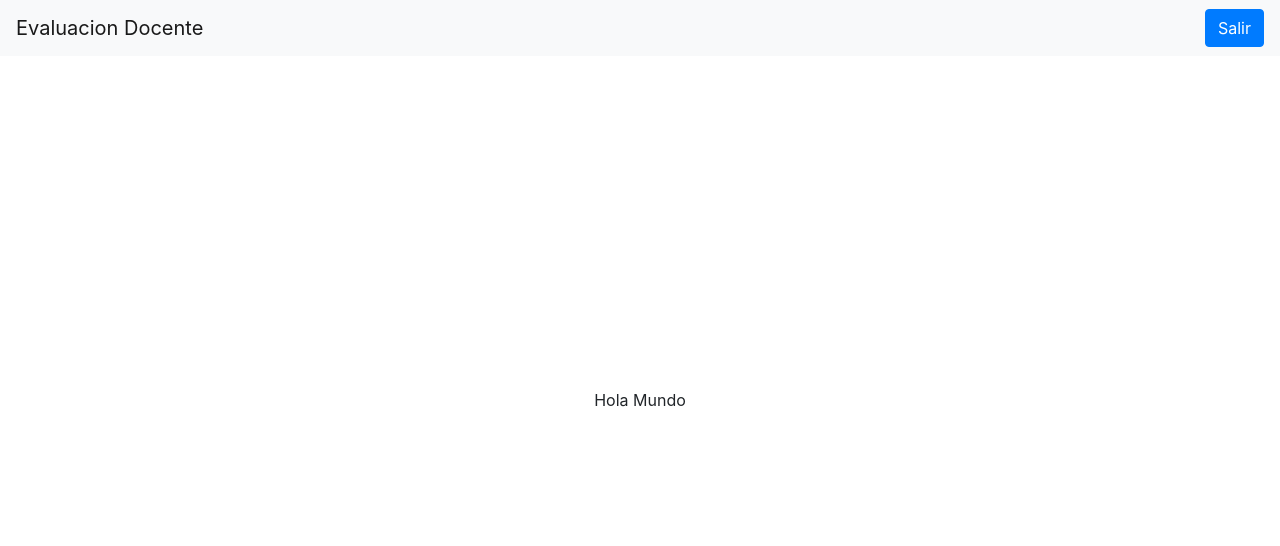
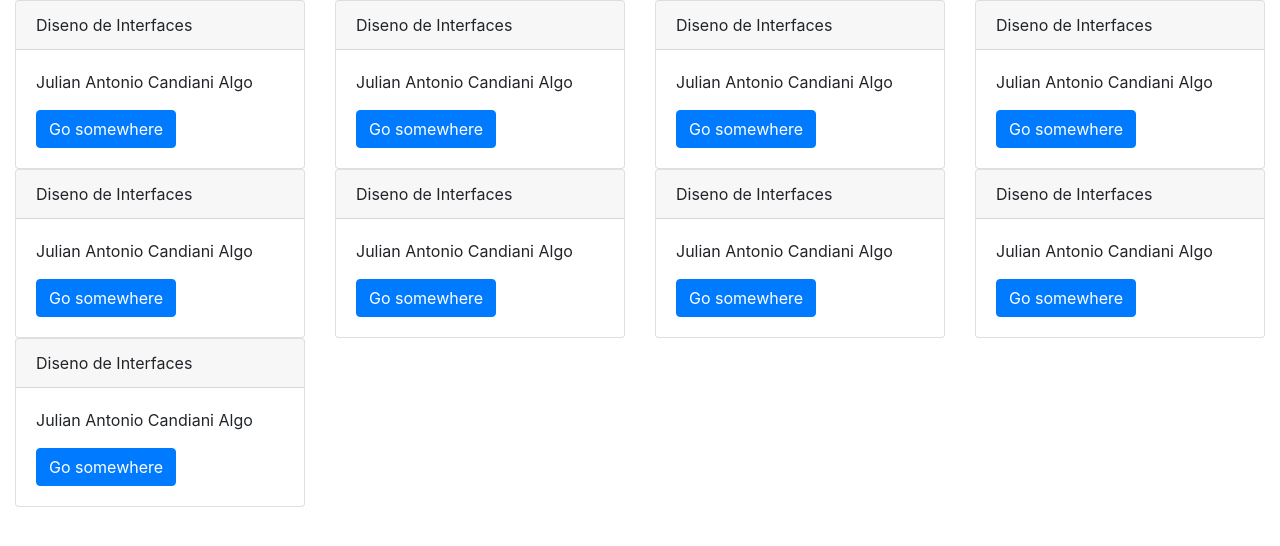
Before and after one commit to PabloFer13/front-avaluacion-docente, a React app: page / in a window 1280 px wide. Both pictures are taken after a click on the button "Log In". Shown: the top 546 px of the page. Built offline with nearby package versions, Linux system fonts and the light colour scheme.

Commit message:
revert layout to just match login

```diff
--- a/src/components/App/index.js
+++ b/src/components/App/index.js
@@ -2,13 +2,13 @@ import React from 'react';
 import Routes from '../../containers/Routes';
 
 const App = () => (
-  <>
-    <nav className='navbar fixed-top navbar-light bg-light'>
+  <div>
+    {/* <nav className='navbar sticky-top navbar-light bg-light'>
       <a className='navbar-brand' href='/'>Evaluacion Docente</a>
       <button type='button' className='btn btn-primary'>Salir</button>
-    </nav>
+    </nav> */}
     <Routes />
-  </>
+  </div>
 );
 
 export default App;
--- a/src/components/Carga/index.js
+++ b/src/components/Carga/index.js
@@ -1,5 +1,107 @@
 import React from 'react';
 
-const Carga = () => <div>Hola Mundo</div>;
+const Carga = () => (
+  <div className='d-flex flex-row justify-content-between align-content-between flex-wrap'>
+    <div className='col-sm-12 col-md-3'>
+      <div className='card'>
+        <div className='card-header'>
+          Diseno de Interfaces
+        </div>
+        <div className='card-body'>
+          <p className='card-text'>Julian Antonio Candiani Algo</p>
+          <a href='/' className='btn btn-primary'>Go somewhere</a>
+        </div>
+      </div>
+    </div>
+    <div className='col-sm-12 col-md-3'>
+      <div className='card'>
+        <div className='card-header'>
+          Diseno de Interfaces
+        </div>
+        <div className='card-body'>
+          <p className='card-text'>Julian Antonio Candiani Algo</p>
+          <a href='/' className='btn btn-primary'>Go somewhere</a>
+        </div>
+      </div>
+    </div>
+    <div className='col-sm-12 col-md-3'>
+      <div className='card'>
+        <div className='card-header'>
+          Diseno de Interfaces
+        </div>
+        <div className='card-body'>
+          <p className='card-text'>Julian Antonio Candiani Algo</p>
+          <a href='/' className='btn btn-primary'>Go somewhere</a>
+        </div>
+      </div>
+    </div>
+    <div className='col-sm-12 col-md-3'>
+      <div className='card'>
+        <div className='card-header'>
+          Diseno de Interfaces
+        </div>
+        <div className='card-body'>
+          <p className='card-text'>Julian Antonio Candiani Algo</p>
+          <a href='/' className='btn btn-primary'>Go somewhere</a>
+        </div>
+      </div>
+    </div>
+    <div className='col-sm-12 col-md-3'>
+      <div className='card'>
+        <div className='card-header'>
+          Diseno de Interfaces
+        </div>
+        <div className='card-body'>
+          <p className='card-text'>Julian Antonio Candiani Algo</p>
+          <a href='/' className='btn btn-primary'>Go somewhere</a>
+        </div>
+      </div>
+    </div>
+    <div className='col-sm-12 col-md-3'>
+      <div className='card'>
+        <div className='card-header'>
+          Diseno de Interfaces
+        </div>
+        <div className='card-body'>
+          <p className='card-text'>Julian Antonio Candiani Algo</p>
+          <a href='/' className='btn btn-primary'>Go somewhere</a>
+        </div>
+      </div>
+    </div>
+    <div className='col-sm-12 col-md-3'>
+      <div className='card'>
+        <div className='card-header'>
+          Diseno de Interfaces
+        </div>
+        <div className='card-body'>
+          <p className='card-text'>Julian Antonio Candiani Algo</p>
+          <a href='/' className='btn btn-primary'>Go somewhere</a>
+        </div>
+      </div>
+    </div>
+    <div className='col-sm-12 col-md-3'>
+      <div className='card'>
+        <div className='card-header'>
+          Diseno de Interfaces
+        </div>
+        <div className='card-body'>
+          <p className='card-text'>Julian Antonio Candiani Algo</p>
+          <a href='/' className='btn btn-primary'>Go somewhere</a>
+        </div>
+      </div>
+    </div>
+    <div className='col-sm-12 col-md-3'>
+      <div className='card'>
+        <div className='card-header'>
+          Diseno de Interfaces
+        </div>
+        <div className='card-body'>
+          <p className='card-text'>Julian Antonio Candiani Algo</p>
+          <a href='/' className='btn btn-primary'>Go somewhere</a>
+        </div>
+      </div>
+    </div>
+  </div>
+);
 
 export default Carga;
--- a/src/components/Layout/index.js
+++ b/src/components/Layout/index.js
@@ -4,6 +4,10 @@ import { Wrapper } from './index.styled';
 
 const Layout = ({ children }) => (
   <div className='container-fluid'>
+    <nav className='navbar sticky-top navbar-light bg-light'>
+      <a className='navbar-brand' href='/'>Evaluacion Docente</a>
+      <button type='button' className='btn btn-primary'>Salir</button>
+    </nav>
     <Wrapper className='d-flex flex-row justify-content-center align-items-center'>
       {children}
     </Wrapper>
--- a/src/components/Login/index.js
+++ b/src/components/Login/index.js
@@ -1,5 +1,6 @@
 import React, { Component } from 'react';
 import PropTypes from 'prop-types';
+import { Wrapper } from '../Layout/index.styled';
 
 
 class Login extends Component {
@@ -27,6 +28,8 @@ class Login extends Component {
   render() {
     const { matricula, password } = this.state;
     return (
+      <div className='container-fluid'>
+        <Wrapper className='d-flex flex-row justify-content-center align-items-center'>
           <div className='col-md-4 align-self-center'>
             <div className='card text-center'>
               <div className='card-header'>
@@ -49,6 +52,8 @@ class Login extends Component {
               </div>
             </div>
           </div>
+        </Wrapper>
+      </div>
     );
   }
 }
--- a/src/containers/main/index.js
+++ b/src/containers/main/index.js
@@ -2,21 +2,15 @@ import React from 'react';
 import { connect } from 'react-redux';
 import PropTypes from 'prop-types';
 import selectors from './selectors';
-import Layout from '../../components/Layout';
+// import Layout from '../../components/Layout';
 import AppView from '../../components/App';
 import Login from '../Login';
 
-const App = ({ loggedIn }) => (
-  <Layout>
-    {loggedIn ? <AppView /> : <Login />}
-  </Layout>
-);
+const App = ({ loggedIn }) => {
+  if (!loggedIn) return (<Login />);
 
-// if (!loggedIn) return (<Login />);
-
-// return (
-//   <div><h3>Chido weeex!</h3></div>
-// );
+  return <AppView />;
+};
 
 
 App.propTypes = {
```
Lines whose indentation alone changed are shown as unchanged.
